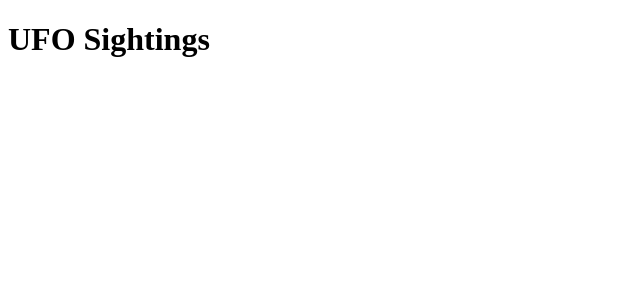
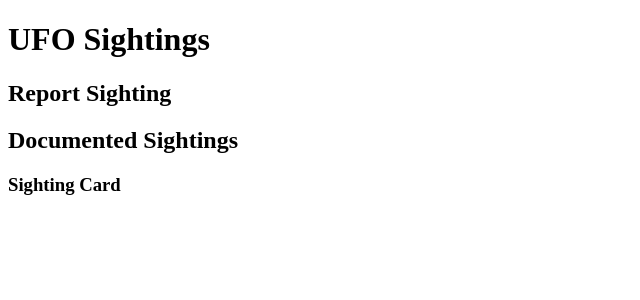
Before and after one commit to RMartin0717/ufo-sightings-ideabox-practice, a React (Create React App) app: page / in a window 1280 px wide. Shown: the top 300 px of the page, without its empty margins (0-640 px from the left). Built offline with nearby package versions, Linux system fonts and the light colour scheme.

Commit message:
Connect components

```diff
--- a/package.json
+++ b/package.json
@@ -6,6 +6,7 @@
     "@testing-library/jest-dom": "^5.16.5",
     "@testing-library/react": "^13.4.0",
     "@testing-library/user-event": "^13.5.0",
+    "cypress": "^10.7.0",
     "react": "^18.2.0",
     "react-dom": "^18.2.0",
     "react-scripts": "5.0.1",
--- /dev/null
+++ b/src/Components/AddSighting/AddSighting.js
@@ -0,0 +1,7 @@
+const AddSighting = () => {
+  return(
+    <h2>Report Sighting</h2>
+  )
+}
+
+export default AddSighting
--- /dev/null
+++ b/src/Components/AllSightings/AllSightings.js
@@ -0,0 +1,15 @@
+import React, { useState, useEffect } from 'react'
+import SightingCard from '../SightingCard/SightingCard'
+
+const AllSightings = () => {
+  const [sightingList, setSightingList] = useState([])
+
+  return(
+    <article>
+      <h2>Documented Sightings</h2>
+      <SightingCard />
+    </article>
+  )
+}
+
+export default AllSightings
--- a/src/Components/App/App.js
+++ b/src/Components/App/App.js
@@ -1,11 +1,15 @@
 import './App.css';
+import AllSightings from '../AllSightings/AllSightings'
+import AddSighting from '../AddSighting/AddSighting'
 
 function App() {
   return (
-    <>
+    <main>
       <h1>UFO Sightings</h1>
-    </>
+      <AddSighting />
+      <AllSightings />
+    </main>
   );
 }
 
-export default App;
+export default App
--- /dev/null
+++ b/src/Components/SightingCard/SightingCard.js
@@ -0,0 +1,7 @@
+const SightingCard = () => {
+  return(
+    <h3>Sighting Card</h3>
+  )
+}
+
+export default SightingCard
--- a/src/utilities/ApiCalls.js
+++ b/src/utilities/ApiCalls.js
@@ -0,0 +1,3 @@
+const retrieveSightings = () => {
+
+}
```
Also changed, not shown: src/Components/AddSighting/AddSighting.css (added), src/Components/AllSightings/AllSightings.css (added), src/Components/SightingCard/SightingCard.css (added), 1 other file (tests, documents, lock files or other folders).
